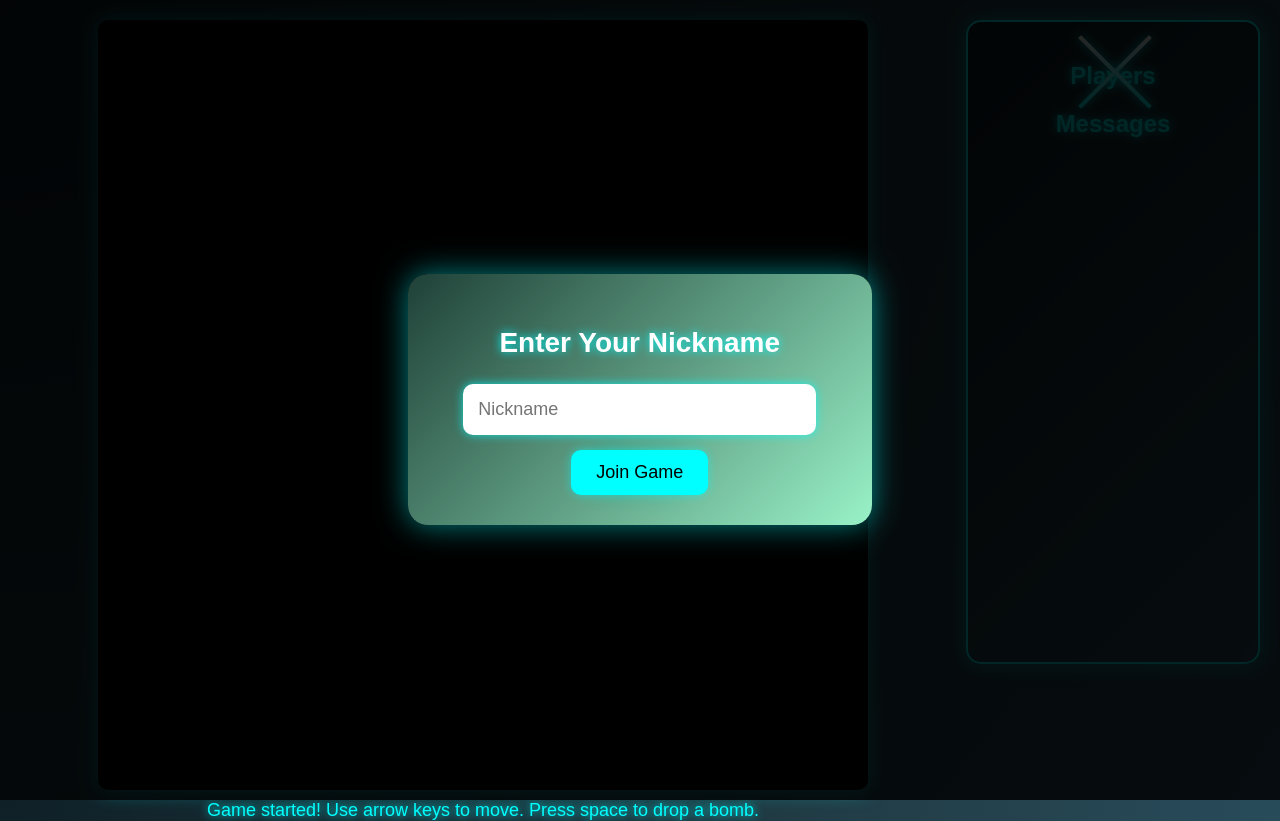
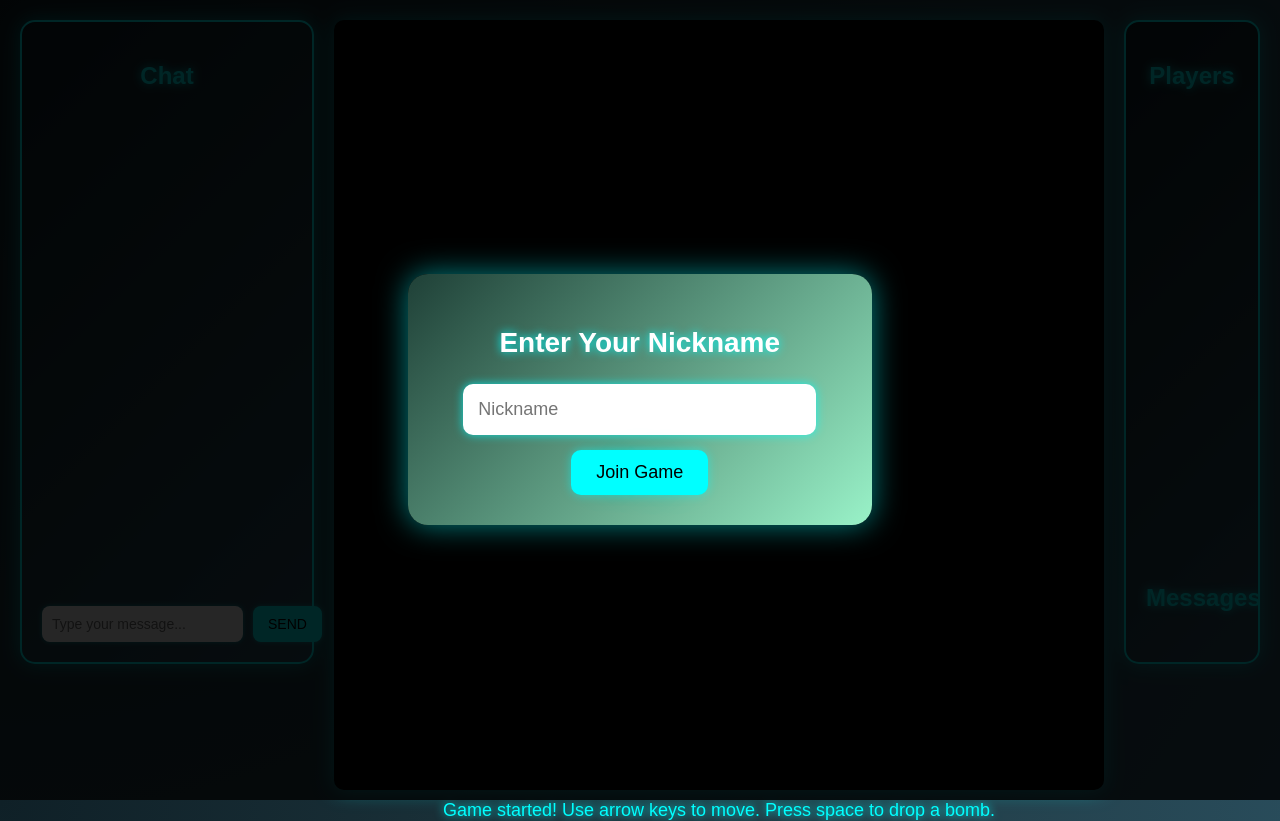
Before and after one commit to Quantumoid/bomberman-game, a website: page public/index.html in a window 1280 px wide. Drawn offline with Linux system fonts and the light colour scheme.

Commit message:
Adjustments

```diff
--- a/public/index.html
+++ b/public/index.html
@@ -24,7 +24,71 @@
             height: 100%;
             padding: 20px;
             box-sizing: border-box;
-            position: relative;
+        }
+        #chat-container {
+            display: flex;
+            flex-direction: column;
+            width: 250px;
+            max-width: 100%;
+            margin-right: 20px;
+            background: linear-gradient(135deg, #0f2027, #203a43, #2c5364);
+            border: 2px solid #00ffff;
+            border-radius: 15px;
+            padding: 20px;
+            box-shadow: 0 0 20px rgba(0, 255, 255, 0.5);
+            color: #00ffff;
+            height: 600px;
+            display: flex;
+            flex-direction: column;
+        }
+        #chat-container h2 {
+            margin-bottom: 20px;
+            text-align: center;
+            color: #00ffff;
+            font-family: 'Orbitron', sans-serif;
+            text-shadow: 0 0 10px #00ffff;
+        }
+        #chat-messages {
+            flex: 1;
+            overflow-y: auto;
+            margin-bottom: 10px;
+        }
+        .chat-message {
+            background: rgba(0, 0, 0, 0.7);
+            padding: 8px;
+            margin-bottom: 8px;
+            border-radius: 8px;
+            font-size: 14px;
+            color: #00ffff;
+            text-shadow: 0 0 5px #00ffff;
+        }
+        #chat-input-container {
+            display: flex;
+            gap: 10px;
+        }
+        #chat-input {
+            flex: 1;
+            padding: 10px;
+            border: none;
+            border-radius: 8px;
+            font-size: 14px;
+            outline: none;
+            box-shadow: 0 0 5px rgba(0,255,255,0.5);
+        }
+        #chat-send {
+            padding: 10px 15px;
+            border: none;
+            border-radius: 8px;
+            background-color: #00ffff;
+            color: #000;
+            font-size: 14px;
+            cursor: pointer;
+            transition: background-color 0.3s, transform 0.2s;
+            box-shadow: 0 0 5px rgba(0,255,255,0.5);
+        }
+        #chat-send:hover {
+            background-color: #00cccc;
+            transform: scale(1.05);
         }
         #game-area {
             display: flex;
@@ -172,7 +236,6 @@
 
         /* Updated styles for the player list */
         #player-list {
-            margin-left: 20px;
             background: linear-gradient(135deg, #0f2027, #203a43, #2c5364);
             border: 2px solid #00ffff;
             padding: 20px;
@@ -183,7 +246,9 @@
             overflow-y: auto;
             box-shadow: 0 0 20px rgba(0, 255, 255, 0.5);
             color: #00ffff;
-            position: relative;
+            margin-left: 20px;
+            display: flex;
+            flex-direction: column;
         }
         #player-list h2 {
             margin-bottom: 20px;
@@ -196,6 +261,7 @@
             list-style-type: none;
             padding: 0;
             margin: 0;
+            flex: 1;
         }
         #player-list li {
             margin-bottom: 15px;
@@ -214,26 +280,27 @@
         #player-list li img.trophy {
             width: 40px;
             height: 40px;
-            margin-left: 10px;
+            margin-left: 5px;
         }
 
         /* Styles for the message container and messages */
         #message-container {
-            margin-top: 20px;
+            margin-top: 10px;
             width: 100%;
             text-align: left;
             position: relative;
-            max-height: 200px;
+            max-height: 150px;
             overflow-y: auto;
+            flex: 0 0 auto;
         }
         .game-message {
             display: block;
             background: rgba(0, 0, 0, 0.7);
-            padding: 10px;
-            margin: 10px 0;
-            border-radius: 10px;
+            padding: 8px;
+            margin: 8px 0;
+            border-radius: 8px;
             animation: fadeout 5s forwards;
-            font-size: 16px;
+            font-size: 14px;
             color: #00ffff;
             text-shadow: 0 0 5px #00ffff;
             backdrop-filter: blur(5px);
@@ -249,7 +316,7 @@
             background: rgba(255, 0, 0, 0.8); /* Semi-transparent red background */
             color: #fff;
             font-weight: bold;
-            animation: shake 0.5s;
+            animation: shake 0.5s, fadeout 5s forwards;
             text-shadow: 0 0 10px #ff0000;
         }
 
@@ -414,6 +481,12 @@
                 margin-top: 20px;
                 height: 400px;
             }
+            #chat-container {
+                width: 100%;
+                margin-right: 0;
+                margin-bottom: 20px;
+                height: 300px;
+            }
             #status {
                 font-size: 16px;
             }
@@ -433,38 +506,6 @@
             cursor: pointer;
             transition: all 0.3s ease;
         }
-
-        /* Laser Beams */
-        .laser-beam {
-            position: absolute;
-            width: 4px;
-            background: linear-gradient(45deg, #00ffff, #ffffff);
-            box-shadow: 0 0 10px #00ffff;
-            z-index: 999;
-        }
-        .laser-beam1 {
-            top: 0;
-            left: 50%;
-            height: 100px;
-            transform: rotate(45deg);
-        }
-        .laser-beam2 {
-            top: 0;
-            left: 50%;
-            height: 100px;
-            transform: rotate(-45deg);
-        }
-
-        /* Connecting Effect Animation */
-        @keyframes connect {
-            0% { opacity: 0; }
-            50% { opacity: 1; }
-            100% { opacity: 0; }
-        }
-
-        .laser-beam {
-            animation: connect 2s infinite;
-        }
     </style>
     <!-- Google Fonts for Orbitron -->
     <link href="https://fonts.googleapis.com/css2?family=Orbitron:wght@400;700&display=swap" rel="stylesheet">
@@ -472,6 +513,14 @@
 <body>
 
 <div id="game-container">
+    <div id="chat-container">
+        <h2>Chat</h2>
+        <div id="chat-messages"></div>
+        <div id="chat-input-container">
+            <input type="text" id="chat-input" placeholder="Type your message...">
+            <button id="chat-send">SEND</button>
+        </div>
+    </div>
     <div id="game-area">
         <div id="game"></div>
         <div id="status" class="glow-text">Game started! Use arrow keys to move. Press space to drop a bomb.</div>
@@ -481,9 +530,6 @@
         <ul id="players"></ul>
         <h2>Messages</h2>
         <div id="message-container"></div>
-        <!-- Laser Beams -->
-        <div class="laser-beam laser-beam1"></div>
-        <div class="laser-beam laser-beam2"></div>
     </div>
 </div>
 
@@ -509,6 +555,9 @@
     const gameElement = document.getElementById('game');
     const statusElement = document.getElementById('status');
     const playerListElement = document.getElementById('players');
+    const chatMessages = document.getElementById('chat-messages');
+    const chatInput = document.getElementById('chat-input');
+    const chatSend = document.getElementById('chat-send');
 
     let map = []; // Will be initialized from server
     let powerUps = {}; // Positions of power-ups
@@ -1029,6 +1078,12 @@
                     powerupSound.currentTime = 0; // Rewind to start
                     powerupSound.play();
                 }
+            } else if (message.type === 'chat') {
+                const chatMsg = document.createElement('div');
+                chatMsg.classList.add('chat-message');
+                chatMsg.innerHTML = `<strong>${escapeHtml(message.nickname)}:</strong> ${escapeHtml(message.message)}`;
+                chatMessages.appendChild(chatMsg);
+                chatMessages.scrollTop = chatMessages.scrollHeight;
             } else if (message.type === 'updatePlayerList') {
                 updatePlayerList(message.players);
                 // Update player's speed
@@ -1079,7 +1134,19 @@
             }
         });
 
+        // Chat functionality
+        chatSend.addEventListener('click', () => {
+            const message = chatInput.value.trim();
+            if (message.length === 0) return;
+            ws.send(JSON.stringify({ type: 'chat', playerId: playerId, password: password, message: message }));
+            chatInput.value = '';
+        });
+
+        chatInput.addEventListener('keypress', (event) => {
+            if (event.key === 'Enter') {
+                chatSend.click();
             }
+        });
 
         function triggerPlayerHitEffect(victimId) {
             // Select the player's DOM element
```
Lines whose indentation alone changed are shown as unchanged.
